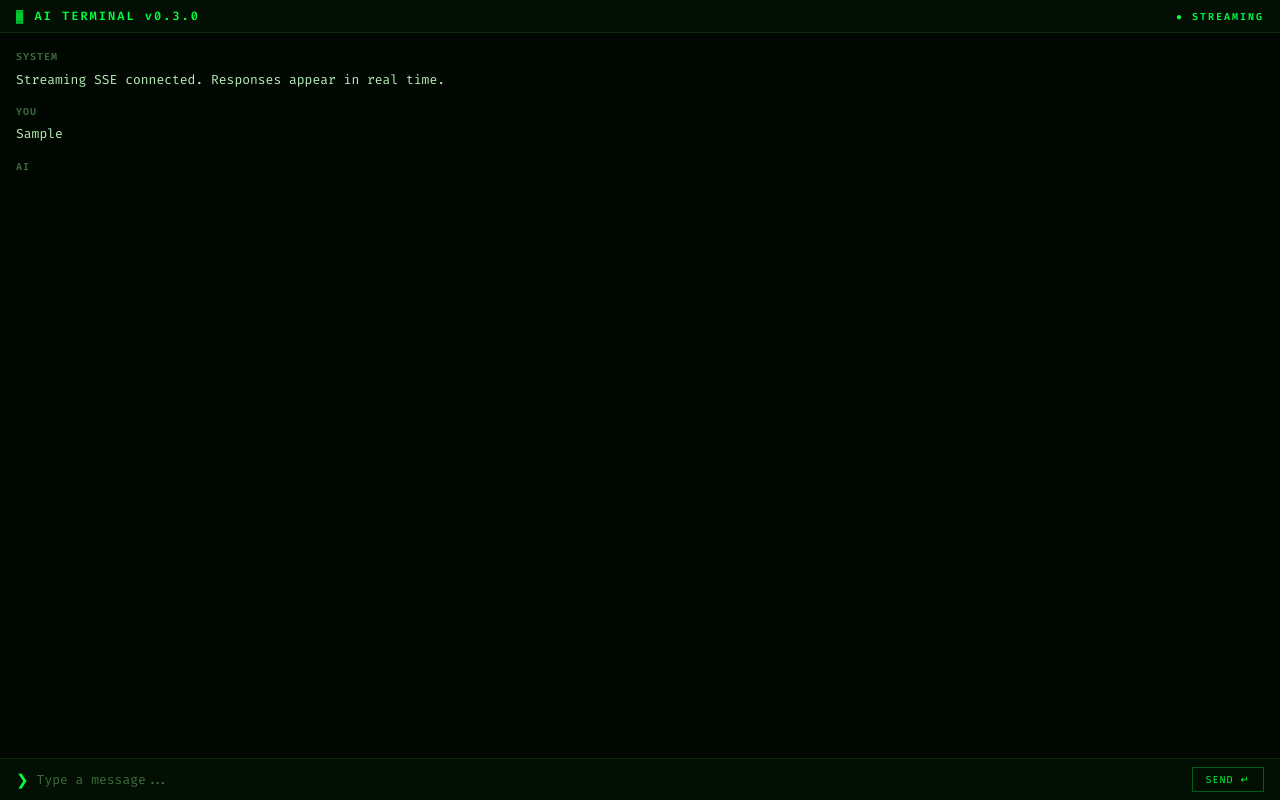
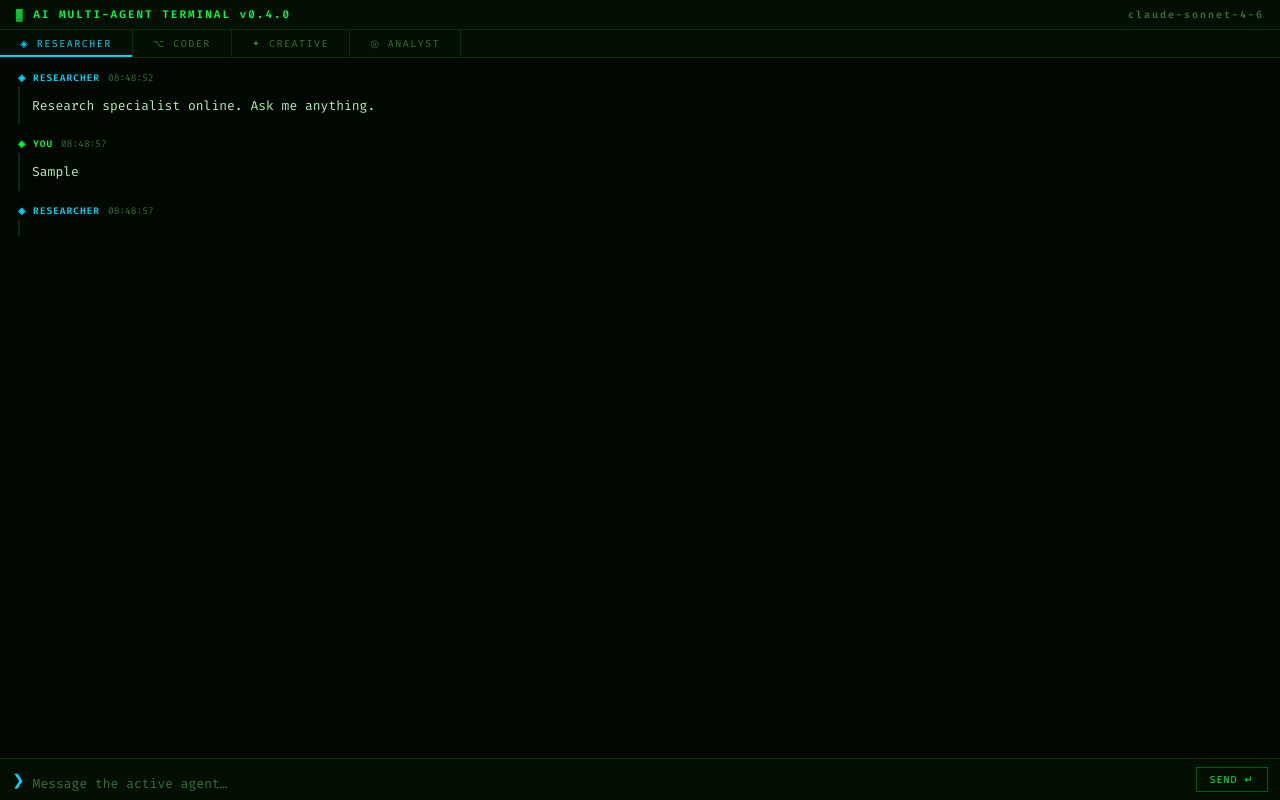
Before and after one commit to kanizmadix/agentic-terminal, a website: page terminal/index.html in a window 1280 px wide. Both pictures are taken after typing "Sample" into the empty fields and a click on the button "SEND ↵". Drawn offline with Linux system fonts and the light colour scheme; no server answers.

Commit message:
feat: add creative and analyst agents, 4-tab layout with per-agent history

```diff
--- a/terminal/index.html
+++ b/terminal/index.html
@@ -2,90 +2,113 @@
 <html lang="en">
 <head>
   <meta charset="UTF-8" />
-  <title>AI TERMINAL</title>
+  <title>AI MULTI-AGENT TERMINAL</title>
   <link href="https://fonts.googleapis.com/css2?family=Fira+Code:wght@400;600&display=swap" rel="stylesheet" />
   <style>
     * { margin:0; padding:0; box-sizing:border-box; }
-    body { font-family:'Fira Code',monospace; background:#010801; color:#b8f0b8; height:100vh; display:flex; flex-direction:column; }
-    #header { padding:8px 16px; background:#040f04; border-bottom:1px solid #0f2a0f; color:#00ff41; font-size:12px; font-weight:700; letter-spacing:2px; display:flex; justify-content:space-between; align-items:center; }
-    #output { flex:1; overflow-y:auto; padding:16px; font-size:13px; line-height:1.65; }
+    body { font-family:'Fira Code',monospace; background:#010801; color:#b8f0b8; height:100vh; display:flex; flex-direction:column; font-size:13px; }
+    #header { padding:7px 16px; background:#040f04; border-bottom:1px solid #0f2a0f; color:#00ff41; font-size:11px; font-weight:700; letter-spacing:2px; display:flex; justify-content:space-between; align-items:center; }
+    #tabs { display:flex; background:#040f04; border-bottom:1px solid #0f2a0f; }
+    .tab { padding:7px 20px; background:none; border:none; border-right:1px solid #0f2a0f; color:#3d6e3d; cursor:pointer; font-family:inherit; font-size:10px; letter-spacing:1.5px; transition:all .15s; position:relative; }
+    .tab:hover { color:#b8f0b8; }
+    .tab.active::after { content:''; position:absolute; bottom:0; left:0; right:0; height:2px; }
+    .tab[data-a="researcher"].active { color:#00d4ff; } .tab[data-a="researcher"].active::after { background:#00d4ff; }
+    .tab[data-a="coder"].active { color:#00ff41; } .tab[data-a="coder"].active::after { background:#00ff41; }
+    .tab[data-a="creative"].active { color:#ff44ff; } .tab[data-a="creative"].active::after { background:#ff44ff; }
+    .tab[data-a="analyst"].active { color:#ffaa00; } .tab[data-a="analyst"].active::after { background:#ffaa00; }
+    #output { flex:1; overflow-y:auto; padding:14px 18px; }
     #output::-webkit-scrollbar { width:3px; } #output::-webkit-scrollbar-thumb { background:#005c18; }
-    #input-area { display:flex; align-items:center; padding:8px 16px; background:#040f04; border-top:1px solid #0f2a0f; gap:8px; }
-    #input { flex:1; background:none; border:none; outline:none; color:#b8f0b8; font-family:inherit; font-size:13px; caret-color:#00ff41; }
+    #input-area { border-top:1px solid #0f2a0f; background:#040f04; }
+    #input-wrap { display:flex; align-items:flex-end; padding:8px 12px; gap:8px; }
+    #input { flex:1; background:none; border:none; outline:none; color:#b8f0b8; font-family:inherit; font-size:13px; resize:none; max-height:100px; caret-color:#00ff41; }
     #input::placeholder { color:#3d6e3d; }
-    #send { background:none; border:1px solid #005c18; color:#00ff41; padding:5px 13px; cursor:pointer; font-family:inherit; font-size:10px; letter-spacing:1px; }
+    #send { background:none; border:1px solid #005c18; color:#00ff41; padding:5px 13px; cursor:pointer; font-family:inherit; font-size:10px; letter-spacing:1px; flex-shrink:0; }
     #send:hover { background:rgba(0,255,65,.09); } #send:disabled { opacity:.4; cursor:not-allowed; }
-    .prompt-sym { color:#00ff41; font-size:15px; }
+    #prompt-sym { color:#00d4ff; font-size:15px; flex-shrink:0; padding-bottom:2px; }
     .msg { margin-bottom:14px; }
-    .msg-role { font-size:10px; color:#3d6e3d; margin-bottom:3px; letter-spacing:1px; font-weight:700; }
+    .msg-hdr { font-size:9.5px; color:#3d6e3d; margin-bottom:3px; display:flex; gap:8px; }
+    .msg-hdr .role { font-weight:700; letter-spacing:1px; }
+    .msg-body { padding:8px 12px; border-left:2px solid #0f2a0f; line-height:1.65; }
     .s-cursor { display:inline-block; width:7px; height:13px; background:#00ff41; animation:blink .7s infinite; vertical-align:middle; margin-left:2px; }
     @keyframes blink { 0%,100%{opacity:1} 50%{opacity:0} }
   </style>
 </head>
 <body>
-  <div id="header">
-    <span>▓ AI TERMINAL v0.3.0</span>
-    <span style="color:#00ff41;font-size:10px">● STREAMING</span>
+  <div id="header"><span>▓ AI MULTI-AGENT TERMINAL v0.4.0</span><span style="color:#3d6e3d;font-size:10px">claude-sonnet-4-6</span></div>
+  <div id="tabs">
+    <button class="tab active" data-a="researcher">◈ RESEARCHER</button>
+    <button class="tab" data-a="coder">⌥ CODER</button>
+    <button class="tab" data-a="creative">✦ CREATIVE</button>
+    <button class="tab" data-a="analyst">◎ ANALYST</button>
   </div>
   <div id="output"></div>
   <div id="input-area">
-    <span class="prompt-sym">❯</span>
-    <input id="input" placeholder="Type a message..." />
-    <button id="send">SEND ↵</button>
+    <div id="input-wrap">
+      <span id="prompt-sym">❯</span>
+      <textarea id="input" rows="1" placeholder="Message the active agent…"></textarea>
+      <button id="send">SEND ↵</button>
+    </div>
   </div>
   <script>
-    const $out = document.getElementById('output');
-    const $in  = document.getElementById('input');
-    const $btn = document.getElementById('send');
-    const conversation = [];
-    let streaming = false;
+    const AGENTS = {
+      researcher:{ label:'RESEARCHER', sym:'◈', color:'#00d4ff', greeting:'Research specialist online. Ask me anything.' },
+      coder:     { label:'CODER',      sym:'⌥', color:'#00ff41', greeting:'Code assistant ready. Ask me to build, debug or explain.' },
+      creative:  { label:'CREATIVE',   sym:'✦', color:'#ff44ff', greeting:'Creative engine initialized. What shall we create?' },
+      analyst:   { label:'ANALYST',    sym:'◎', color:'#ffaa00', greeting:'Strategic analyst online. Give me a problem to break down.' },
+    };
+    const S = { agent:'researcher', streaming:false, convos:{researcher:[],coder:[],creative:[],analyst:[]}, model:'claude-sonnet-4-6' };
+    const $out=$('#output'), $in=$('#input'), $btn=$('#send'), $psym=$('#prompt-sym');
+    function $(s){return document.getElementById(s)||document.querySelector(s);}
 
-    function addMsg(role, text, streaming=false) {
-      const d = document.createElement('div');
-      d.className = 'msg';
-      d.innerHTML = '<div class="msg-role">' + role + '</div><div class="msg-body">' + (streaming?'<span class="s-cursor"></span>':text) + '</div>';
-      $out.appendChild(d); $out.scrollTop = $out.scrollHeight; return d;
+    function ts(){return new Date().toLocaleTimeString('en-US',{hour12:false});}
+
+    function addMsg({role,content,agent,streaming=false}){
+      const cfg=AGENTS[agent||S.agent];
+      const d=document.createElement('div'); d.className='msg';
+      d.innerHTML=`<div class="msg-hdr"><span class="role" style="color:${role==='user'?'#00ff41':cfg.color}">${cfg.sym} ${role==='user'?'YOU':cfg.label}</span><span>${ts()}</span></div><div class="msg-body">${streaming?'<span class="s-cursor"></span>':content}</div>`;
+      $out.appendChild(d); $out.scrollTop=$out.scrollHeight; return d;
     }
 
-    addMsg('SYSTEM', 'Streaming SSE connected. Responses appear in real time.');
+    function switchAgent(a){
+      S.agent=a; const cfg=AGENTS[a];
+      document.querySelectorAll('.tab').forEach(t=>t.classList.toggle('active',t.dataset.a===a));
+      $psym.style.color=cfg.color;
+      $out.innerHTML='';
+      const msgs=S.convos[a];
+      if(!msgs.length) addMsg({role:'assistant',content:cfg.greeting,agent:a});
+      else msgs.forEach(m=>addMsg({role:m.role,content:m.content,agent:a}));
+    }
 
-    async function sendMsg(text) {
-      if (streaming) return;
-      addMsg('YOU', text);
-      conversation.push({ role: 'user', content: text });
-      streaming = true; $btn.disabled = true;
-      const aDiv = addMsg('AI', '', true);
-      const body = aDiv.querySelector('.msg-body');
-      let full = '';
-      try {
-        const resp = await fetch('/api/chat', {
-          method: 'POST', headers: {'Content-Type':'application/json'},
-          body: JSON.stringify({ messages: conversation }),
-        });
-        const reader = resp.body.getReader();
-        const dec = new TextDecoder();
-        let buf = '';
-        while (true) {
-          const { done, value } = await reader.read();
-          if (done) break;
-          buf += dec.decode(value, { stream: true });
-          const lines = buf.split('\n'); buf = lines.pop();
-          for (const line of lines) {
-            if (!line.startsWith('data: ')) continue;
-            try {
-              const d = JSON.parse(line.slice(6));
-              if (d.type === 'text') { full += d.text; body.innerHTML = full + '<span class="s-cursor"></span>'; $out.scrollTop=$out.scrollHeight; }
-            } catch {}
+    async function sendMsg(text){
+      if(S.streaming) return;
+      const agent=S.agent;
+      addMsg({role:'user',content:text}); S.convos[agent].push({role:'user',content:text});
+      const aDiv=addMsg({role:'assistant',content:'',agent,streaming:true});
+      const body=aDiv.querySelector('.msg-body');
+      S.streaming=true; $btn.disabled=true;
+      let full='';
+      try{
+        const resp=await fetch('/api/chat',{method:'POST',headers:{'Content-Type':'application/json'},body:JSON.stringify({agent,messages:S.convos[agent],model:S.model})});
+        const reader=resp.body.getReader(); const dec=new TextDecoder(); let buf='';
+        while(true){
+          const{done,value}=await reader.read(); if(done) break;
+          buf+=dec.decode(value,{stream:true}); const lines=buf.split('\n'); buf=lines.pop();
+          for(const line of lines){
+            if(!line.startsWith('data: ')) continue;
+            try{ const d=JSON.parse(line.slice(6)); if(d.type==='text'){full+=d.text; body.innerHTML=full+'<span class="s-cursor"></span>'; $out.scrollTop=$out.scrollHeight;} }catch{}
           }
         }
-        body.textContent = full;
-        conversation.push({ role: 'assistant', content: full });
-      } catch(e) { body.textContent = 'Error: ' + e.message; }
-      streaming = false; $btn.disabled = false; $in.focus();
+        body.textContent=full; if(full) S.convos[agent].push({role:'assistant',content:full});
+      }catch(e){body.textContent='Error: '+e.message;}
+      S.streaming=false; $btn.disabled=false;
     }
 
-    $btn.addEventListener('click', () => { const v=$in.value.trim(); if(!v) return; $in.value=''; sendMsg(v); });
-    $in.addEventListener('keydown', e => { if(e.key==='Enter'&&!e.shiftKey){e.preventDefault();$btn.click();} });
+    document.querySelectorAll('.tab').forEach(t=>t.addEventListener('click',()=>switchAgent(t.dataset.a)));
+    $btn.addEventListener('click',()=>{ const v=$in.value.trim(); if(!v) return; $in.value=''; $in.style.height='auto'; sendMsg(v); });
+    $in.addEventListener('keydown',e=>{ if(e.key==='Enter'&&!e.shiftKey){e.preventDefault();$btn.click();} });
+    $in.addEventListener('input',()=>{ $in.style.height='auto'; $in.style.height=Math.min($in.scrollHeight,100)+'px'; });
+
+    switchAgent('researcher');
   </script>
 </body>
 </html>
```
Also changed, not shown: terminal/server.js (+11 -17 lines).
